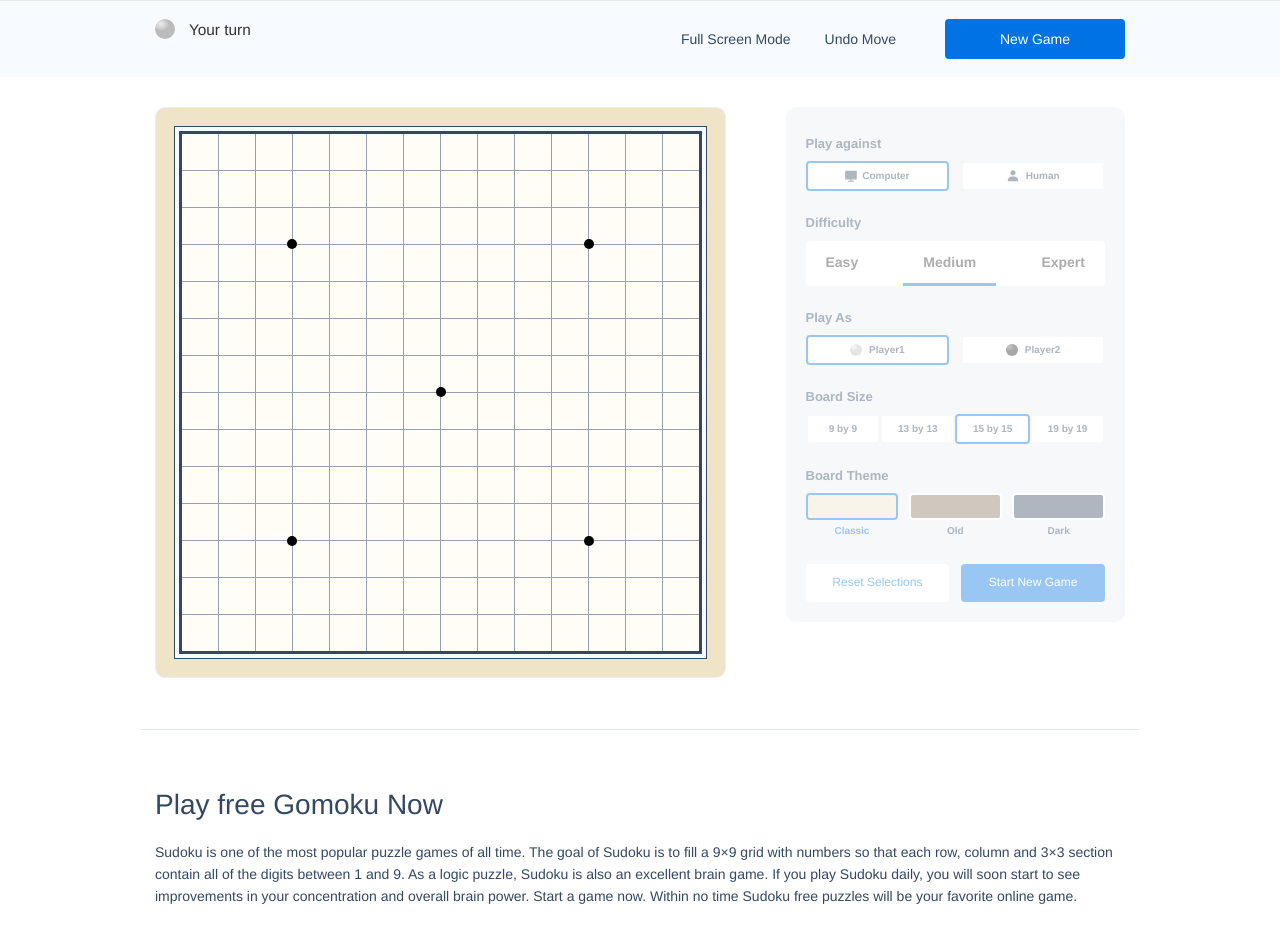
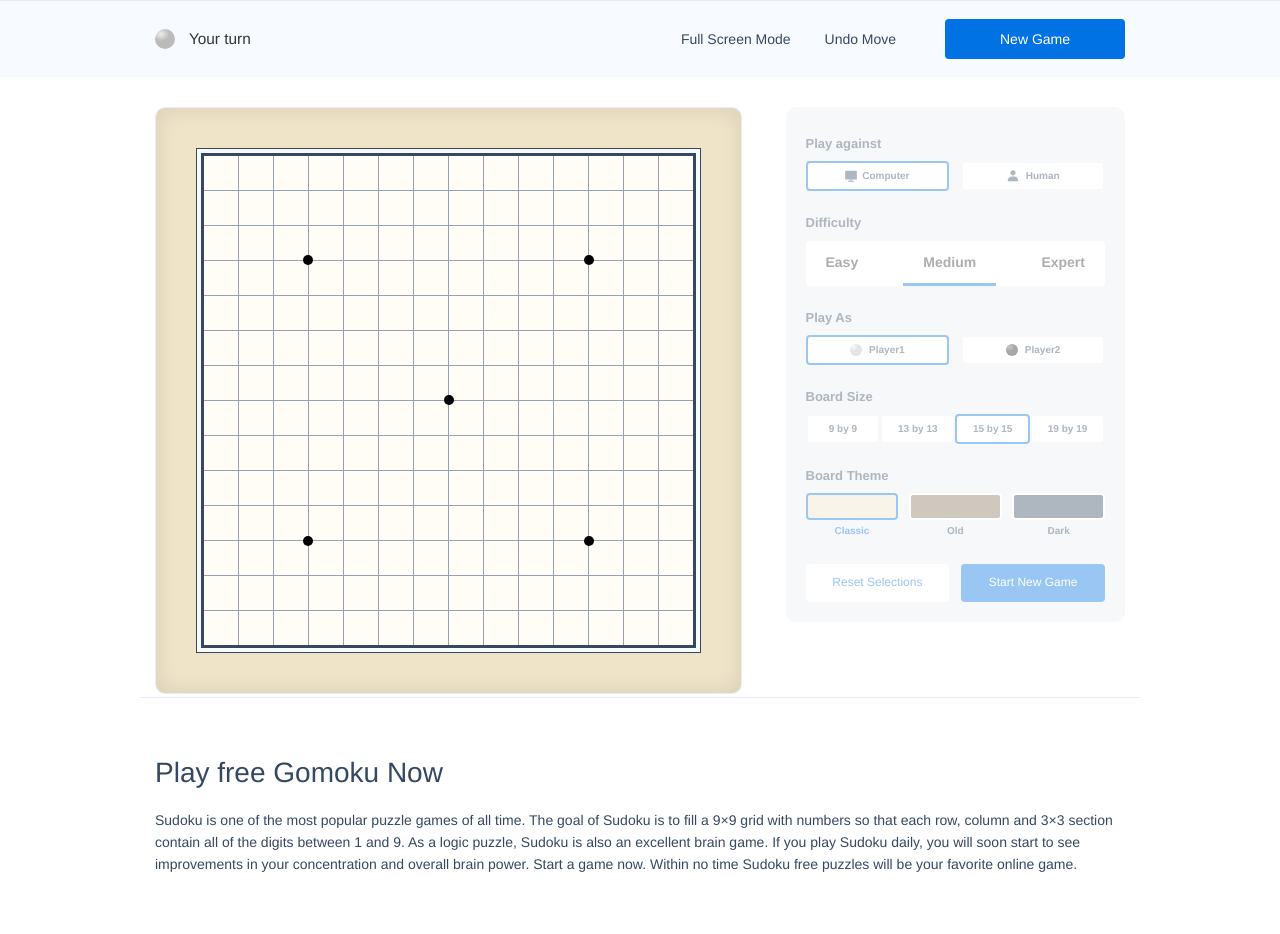
Before and after one commit to Axe-LLC/gomoku.com, a PHP site: page / in a window 1280 px wide. Shown: the part 67-1001 px from the top of the page. Run offline with PHP 8.4, Linux system fonts and the light colour scheme.

Commit message:
board padding

```diff
--- a/index.html
+++ b/index.html
@@ -175,7 +175,7 @@
 			<!-- Game advertise -->
 			<!-- <div class="coming-soon">
 				<div class="flex space-between">
-					<embed src="images/mobile-mark.svg" class="w-35"/>
+					<embed src="images/mobile-mark.svg" class="w-35 br-12"/>
 					<h5 class="w-60">
 						<strong>Coming Soon</strong><br />
 						Gomoku.com<br />
--- a/js/interface.js
+++ b/js/interface.js
@@ -1,6 +1,6 @@
 $(document).ready(function(){
     let w = $('#game-page').width();
-    let full = $(window).height() - 200;
+    let full = $(window).height() - 250;
     if( w > full )
         $('#game-page').height(full);
     else
@@ -131,14 +131,11 @@ $(document).ready(function(){
     });
 
     $("#undo-button").on('click', function(){
+        if( $("#newGame").prop('disabled') ) return false;
         game.undo();
     });
 
-    // $('#new-game').page();
-    // $('#game-won').page();
     gameData.load();
-    // $('.back-to-game').button('disable');
-    // $.mobile.changePage('#new-game',{changeHash: false});
 
     setTimeout(function() {
         $("#startGame").trigger('click');
--- a/js/layout.js
+++ b/js/layout.js
@@ -7,8 +7,8 @@ function adjustSizeGen(){
     return function(){
         var avaih = $('#game-page').height(),
             avaiw = $('#game-page').width(),
-            h = Math.max(avaih - 7, avaih * 0.98),
-            w = Math.max(avaiw - 7, avaih * 0.98),
+            h = Math.max(avaih, avaih * 0.98),
+            w = Math.max(avaiw, avaih * 0.98),
             vspace = Math.min(h, w),
             hspace = Math.min(w, h - 40),
             hsize;
@@ -26,12 +26,14 @@ function adjustSizeGen(){
         if(vspace > hspace){
             hsize = Math.min(~~((vspace - 15) / 15 / 2), ~~((avaiw - 22) / 15 / 2));
             gameRegion.css({
-                'padding': hsize,
+                'padding': 40,
             });
             tds.css('padding',hsize);
             board.css({
-                'left': 6,
-                'right': 6
+                'left': 46 - hsize,
+                'right': 46 - hsize,
+                'top': 46 - hsize,
+                'bottom': 46 - hsize,
             });
         }else{
             hsize = ~~((hspace - 15) / 15 / 2);
--- a/js/script.js
+++ b/js/script.js
@@ -33,7 +33,7 @@ $(document).ready(function() {
 
 $(window).resize(function() {
     let w = $('#game-page').width();
-    let full = $(window).height() - 200;
+    let full = $(window).height() - 250;
     if( w > full )
         $('#game-page').height(full);
     else
--- a/style/style.css
+++ b/style/style.css
@@ -171,16 +171,16 @@ table.board {
 }
 #game-region {
 	position: absolute;
-	padding: 24px;
+	padding: 40px;
 	border-radius: 10px;
 	border: 1px solid #EAEEF4;
 }
 .go-board {
 	position: absolute;
-	top: 6px;
-	left: 6px;
-	right: 6px;
-	bottom: 6px;
+	top: 26px;
+	left: 26px;
+	right: 26px;
+	bottom: 26px;
 	border-spacing: 0;
 	border-collapse: collapse;
 	color: transparent;
@@ -229,6 +229,9 @@ table.board {
 	text-align: left;
 	text-shadow: none;
 	font-size: 1.1em;
+	display: flex;
+    justify-content: flex-start;
+    align-items: center;
 }
 .blinking {
 	-webkit-animation: blink 0.7s;
@@ -655,6 +658,7 @@ ul, li {
 .w-60 { width: 60%; }
 .w-45 { display:inline-block; width:48%; }
 .mt-25 { margin-top: 25px; }
+.br-12 { border-radius: 12px; }
 .w-45 img {
 	width: 100%;
 	height: auto;
@@ -722,6 +726,7 @@ ul, li {
 /* classic */
 .theme-classic #game-region {
 	background: #EFE4C8;
+	box-shadow: inset 0px 0px 22px rgba(0, 0, 0, 0.1);
 }
 .theme-classic table.board {
 	background: #FFFDF6 !important;
@@ -829,3 +834,9 @@ button:focus, button:active {
 #restart-game {
 	color: #FF0000;
 }
+@media (min-width: 1600px)
+{
+	.container {
+		width: 1100px;
+	}
+}
```
Also changed, not shown: images/mobile-mark.svg, images/mobile-mark_old.svg (added).
